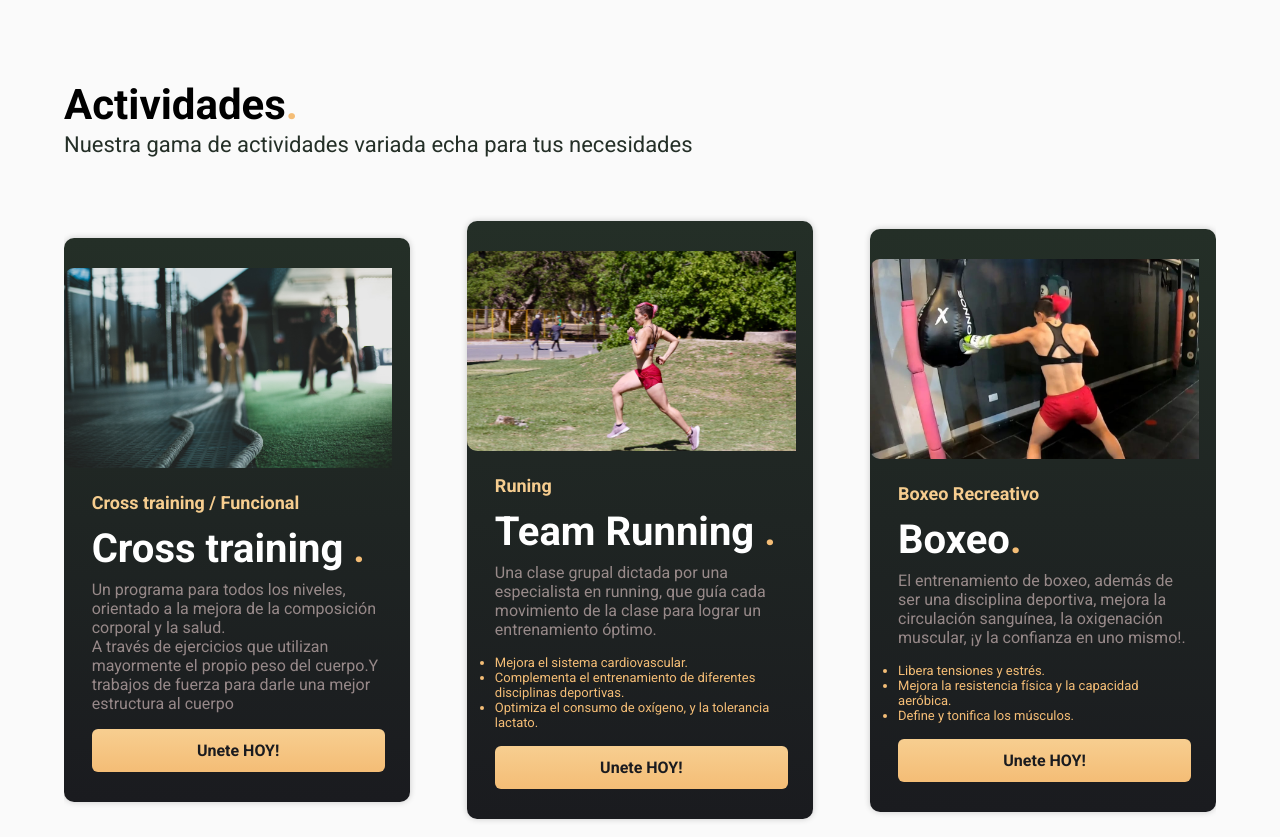
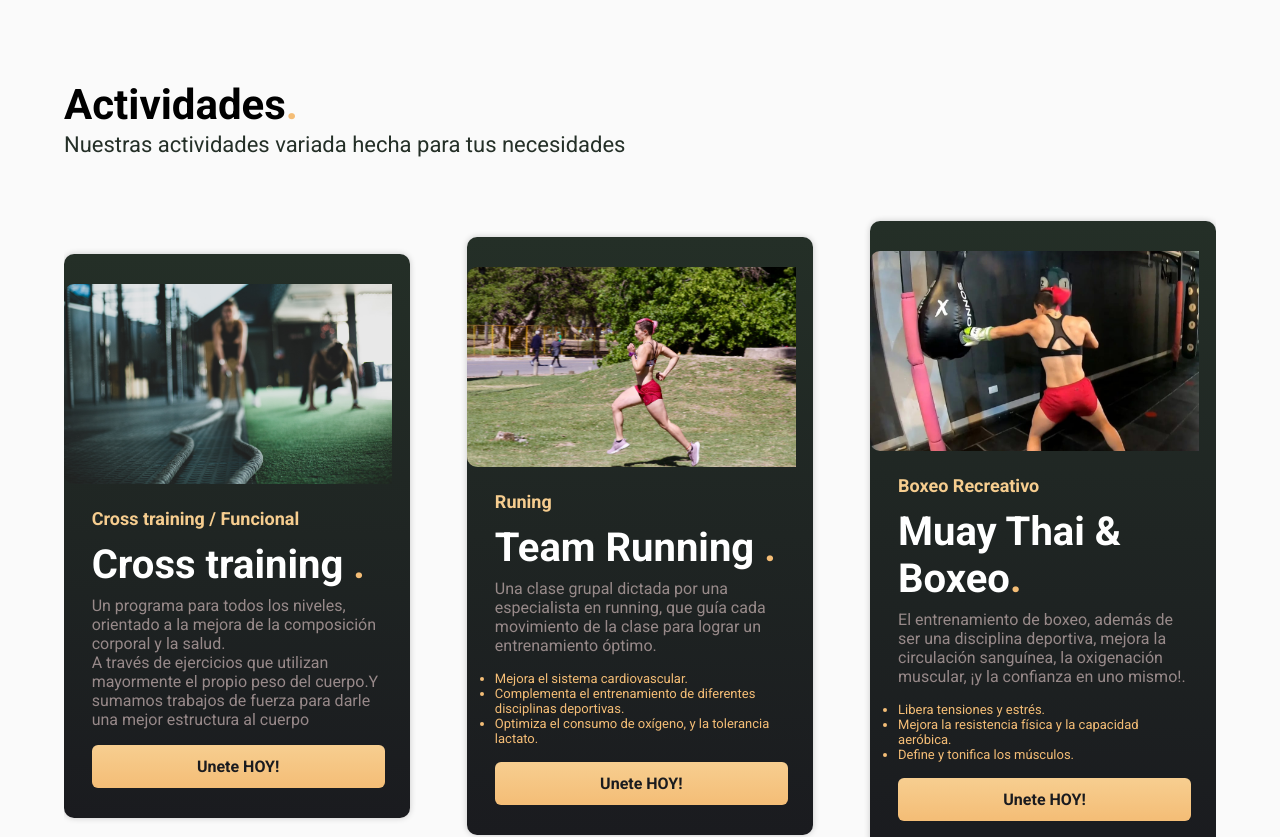
Before and after one commit to MSIFE/AsgardGym.github.io, a plain HTML site: page index.html in a window 1280 px wide. Shown: the part 820-1657 px from the top of the page. Drawn offline with nearby package versions, Linux system fonts and the light colour scheme.

Commit message:
horrografia

```diff
--- a/index.html
+++ b/index.html
@@ -38,7 +38,7 @@
     <section class="service">
         <div class="container">
             <h2 class="subtitle">Actividades<span class="point">.</span></h2>
-            <p class="copy_section">Nuestra gama de actividades variada echa para tus necesidades</p>
+            <p class="copy_section">Nuestras actividades variada hecha para tus necesidades</p>
 
             <alrticle class="container-cards">
                 <div class="card" data-aos="fade-left">
@@ -47,7 +47,7 @@
                         <p class="card_list">Cross training / Funcional</p>
                         <h3 class="card_title">Cross training <span class="point">.</span></h3>
                         <p class="card_copy">Un programa para todos los niveles, orientado a la mejora de la composición corporal y la salud. <br>
-                             A través de ejercicios que utilizan mayormente el propio peso del cuerpo.Y trabajos de fuerza para darle una mejor estructura al cuerpo</p>
+                             A través de ejercicios que utilizan mayormente el propio peso del cuerpo.Y sumamos trabajos de fuerza para darle una mejor estructura al cuerpo</p>
                         <a href="/venta.html" target="_blank" class="card_button">Unete HOY!</a>
                     </div>
                 </div>
@@ -70,7 +70,7 @@
                     <img src="/img/box.jpeg" class="card_img">
                     <div class="card_text">
                         <p class="card_list">Boxeo Recreativo</p>
-                        <h3 class="card_title">Boxeo<span class="point">.</span></h3>
+                        <h3 class="card_title">Muay Thai & Boxeo<span class="point">.</span></h3>
                         <p class="card_copy">El entrenamiento de boxeo, además de ser una disciplina deportiva,
                              mejora la circulación sanguínea, la oxigenación muscular, ¡y la confianza en uno mismo!.</p>
                              <ul class="card_copy2">
@@ -133,7 +133,7 @@
         <h2 class="subtitle subtitle--modifire">Somos tu mejor opcion a la hora de entrenarte<span class="point">.</span></h2>
         <p class="copy_section copy_section--modifire">Hola!
             Somos Sarah y Matias, una pareja de deportistas con experiencia en diferentes disciplinas y conocimientos técnicos. Lo cual nos permitió elaborar diferentes metodologías de entrenamiento acorde a los requerimientos de nuestros alumnos. <br>
-            Nos especializamos en bajar esos kilos de más. ¡Para que no te quedes estancado, con progresiones y distintos estímulos mes a mes, vas a notar cambios!
+            Nos especializamos en bajar esos kilos de más. ¡Para que no te quedes estancado, planificamos con progresiones distintos estímulos mes a mes, vas a notar cambios!
 
             Brindamos las herramientas necesarias para cumplir con los objetivos de los deportistas a nivel competitivo, cuidando y colaborando su entrenamiento pre y post competencia.</p>
 
@@ -160,7 +160,7 @@
                     <i class='bx bx-check'></i>
                     <br>
                     <p class="check_number"> Eac (Argentina)</p>
-                    <p class="check_copy">General physical preparation</p>
+                    <p class="check_copy">GPP-Preparador Fisico General</p>
                 </div>
             </div>
         </div>
```
